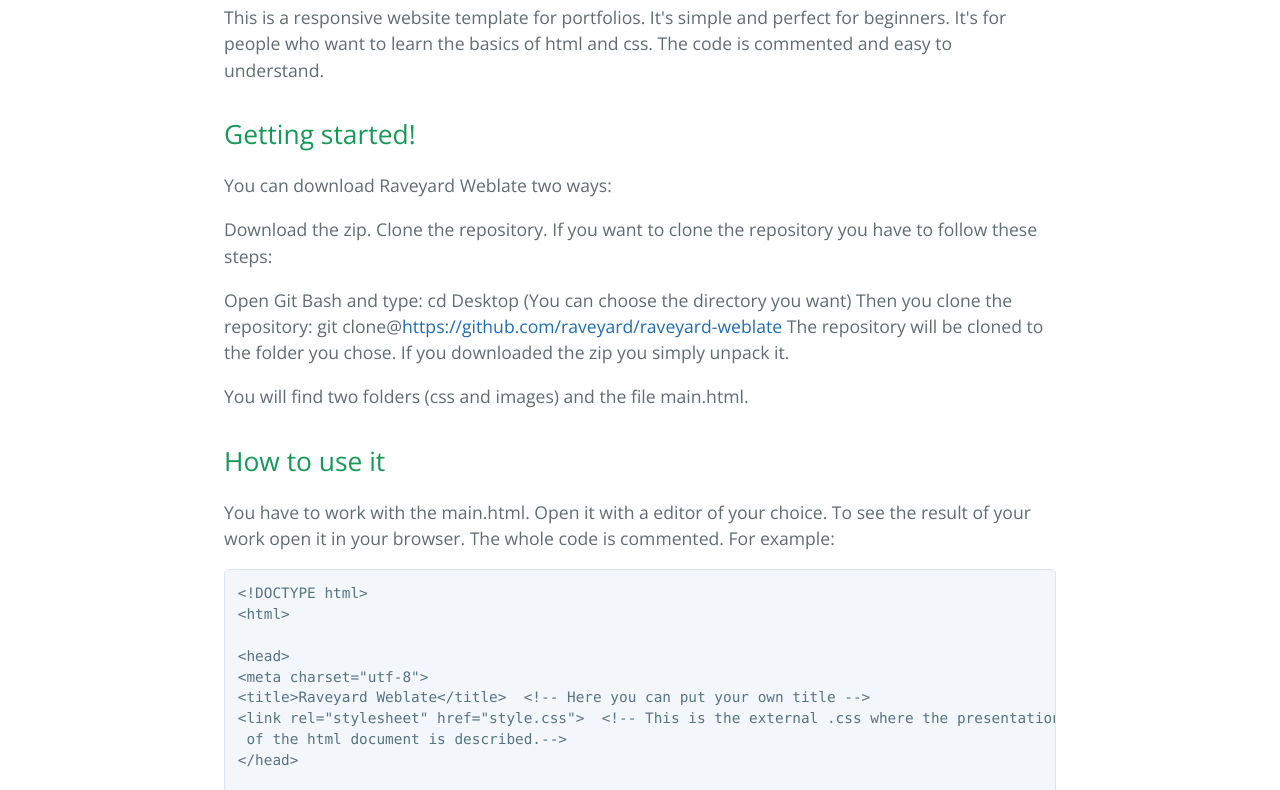
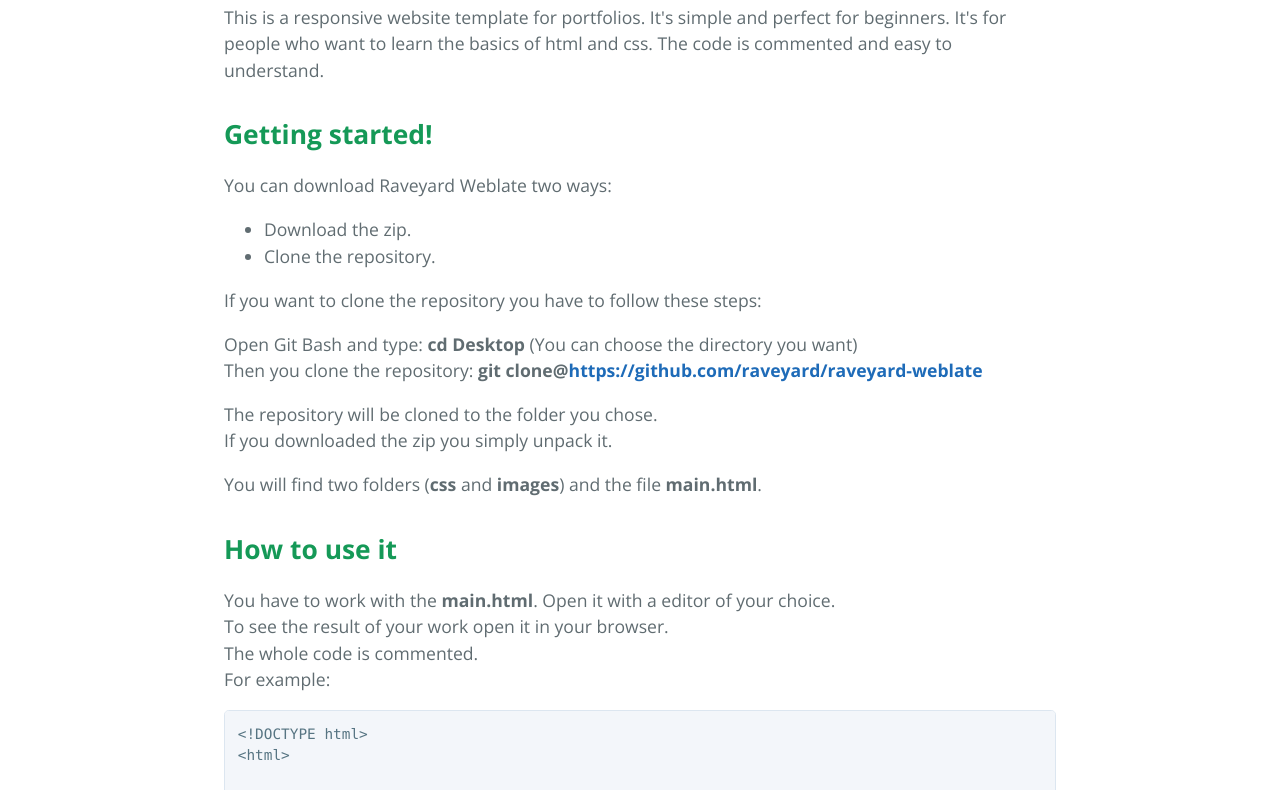
Before and after one commit to raveyard/Raveyard-Weblate, a plain HTML site: page index.html in a window 1280 px wide. Shown: the part 468-1258 px from the top of the page. Drawn offline with nearby package versions, Linux system fonts and the light colour scheme.

```diff
--- a/index.html
+++ b/index.html
@@ -12,40 +12,48 @@
   <body>
     <section class="page-header">
       <h1 class="project-name">Raveyard Weblate</h1>
-      <h2 class="project-tagline">Raveyard Weblate</h2>
-      <a href="https://github.com/raveyard/raveyard-weblate" class="btn">View on GitHub</a>
-      <a href="https://github.com/raveyard/raveyard-weblate/zipball/master" class="btn">Download .zip</a>
-      <a href="https://github.com/raveyard/raveyard-weblate/tarball/master" class="btn">Download .tar.gz</a>
+      <h2 class="project-tagline">The simple portfolio template - explained.</h2>
+      <a href="https://github.com/raveyard/Raveyard-Weblate" class="btn">View on GitHub</a>
+      <a href="https://github.com/raveyard/Raveyard-Weblate/zipball/master" class="btn">Download .zip</a>
+      <a href="https://github.com/raveyard/Raveyard-Weblate/tarball/master" class="btn">Download .tar.gz</a>
     </section>
 
     <section class="main-content">
       <h2>
-<a id="raveyard-weblate" class="anchor" href="#raveyard-weblate" aria-hidden="true"><span aria-hidden="true" class="octicon octicon-link"></span></a>Raveyard Weblate</h2>
+<a id="raveyard-weblate" class="anchor" href="#raveyard-weblate" aria-hidden="true"><span aria-hidden="true" class="octicon octicon-link"></span></a><strong>Raveyard Weblate</strong>
+</h2>
 
 <p>This is a responsive website template for portfolios. It's simple and perfect for beginners. It's for people who want to learn the basics of html and css. The code is commented and easy to understand.</p>
 
 <h2>
-<a id="getting-started" class="anchor" href="#getting-started" aria-hidden="true"><span aria-hidden="true" class="octicon octicon-link"></span></a>Getting started!</h2>
+<a id="getting-started" class="anchor" href="#getting-started" aria-hidden="true"><span aria-hidden="true" class="octicon octicon-link"></span></a><strong>Getting started!</strong>
+</h2>
 
 <p>You can download Raveyard Weblate two ways:</p>
 
-<p>Download the zip.
-Clone the repository.
-If you want to clone the repository you have to follow these steps:</p>
+<ul>
+<li>Download the zip.</li>
+<li>Clone the repository.<br>
+</li>
+</ul>
 
-<p>Open Git Bash and type: cd Desktop (You can choose the directory you want)
-Then you clone the repository: git clone@<a href="https://github.com/raveyard/raveyard-weblate">https://github.com/raveyard/raveyard-weblate</a>
-The repository will be cloned to the folder you chose.
-If you downloaded the zip you simply unpack it.</p>
+<p>If you want to clone the repository you have to follow these steps:</p>
 
-<p>You will find two folders (css and images) and the file main.html.</p>
+<p>Open Git Bash and type: <strong>cd Desktop</strong> (You can choose the directory you want)<br>
+Then you clone the repository: <strong>git clone@<a href="https://github.com/raveyard/raveyard-weblate">https://github.com/raveyard/raveyard-weblate</a></strong> </p>
+
+<p>The repository will be cloned to the folder you chose.<br>
+If you downloaded the zip you simply unpack it.  </p>
+
+<p>You will find two folders (<strong>css</strong> and <strong>images</strong>) and the file <strong>main.html</strong>.  </p>
 
 <h2>
-<a id="how-to-use-it" class="anchor" href="#how-to-use-it" aria-hidden="true"><span aria-hidden="true" class="octicon octicon-link"></span></a>How to use it</h2>
+<a id="how-to-use-it" class="anchor" href="#how-to-use-it" aria-hidden="true"><span aria-hidden="true" class="octicon octicon-link"></span></a><strong>How to use it</strong>
+</h2>
 
-<p>You have to work with the main.html. Open it with a editor of your choice.
-To see the result of your work open it in your browser.
-The whole code is commented.
+<p>You have to work with the <strong>main.html</strong>. Open it with a editor of your choice.<br>
+To see the result of your work open it in your browser.<br>
+The whole code is commented.<br>
 For example:</p>
 
 <pre><code>&lt;!DOCTYPE html&gt;
@@ -93,13 +101,13 @@ You can add different sized headlines to your website.
 &lt;/html&gt;
 </code></pre>
 
-<p>There are many important information simply explained you need for understanding basic html and css.
-You can change for example the partition of the site and you can add custom made buttons.</p>
+<p>There are many important information simply explained you need for understanding basic html and css.<br>
+You can change for example the partition of the site and you can add custom made buttons.  </p>
 
 <p>Raveyard Weblate was built with Dreamweaver, Bootstrap and Photoshop.</p>
 
       <footer class="site-footer">
-        <span class="site-footer-owner"><a href="https://github.com/raveyard/raveyard-weblate">Raveyard Weblate</a> is maintained by <a href="https://github.com/raveyard">raveyard</a>.</span>
+        <span class="site-footer-owner"><a href="https://github.com/raveyard/Raveyard-Weblate">Raveyard Weblate</a> is maintained by <a href="https://github.com/raveyard">raveyard</a>.</span>
 
         <span class="site-footer-credits">This page was generated by <a href="https://pages.github.com">GitHub Pages</a> using the <a href="https://github.com/jasonlong/cayman-theme">Cayman theme</a> by <a href="https://twitter.com/jasonlong">Jason Long</a>.</span>
       </footer>
```
Also changed, not shown: params.json (+2 -2 lines).
